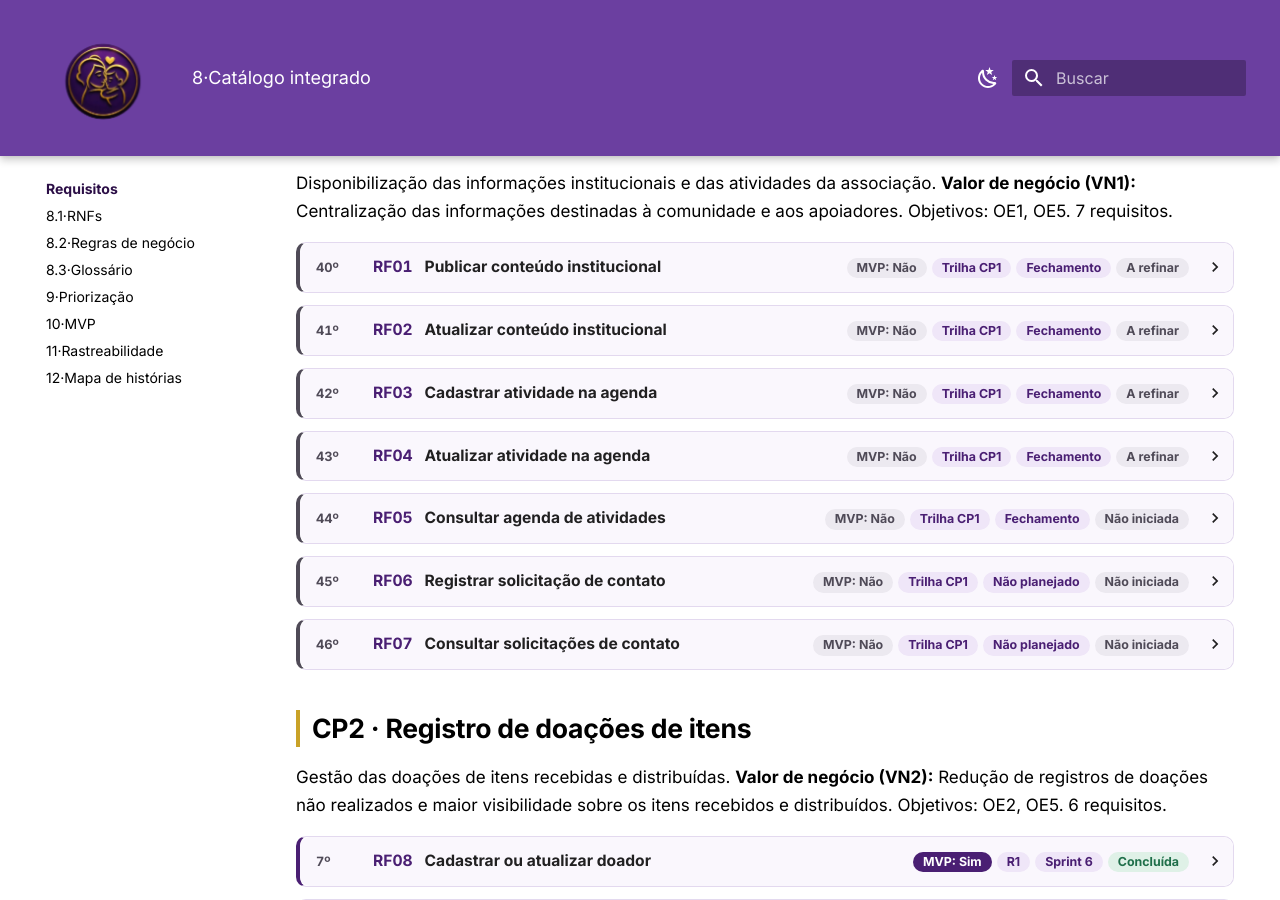
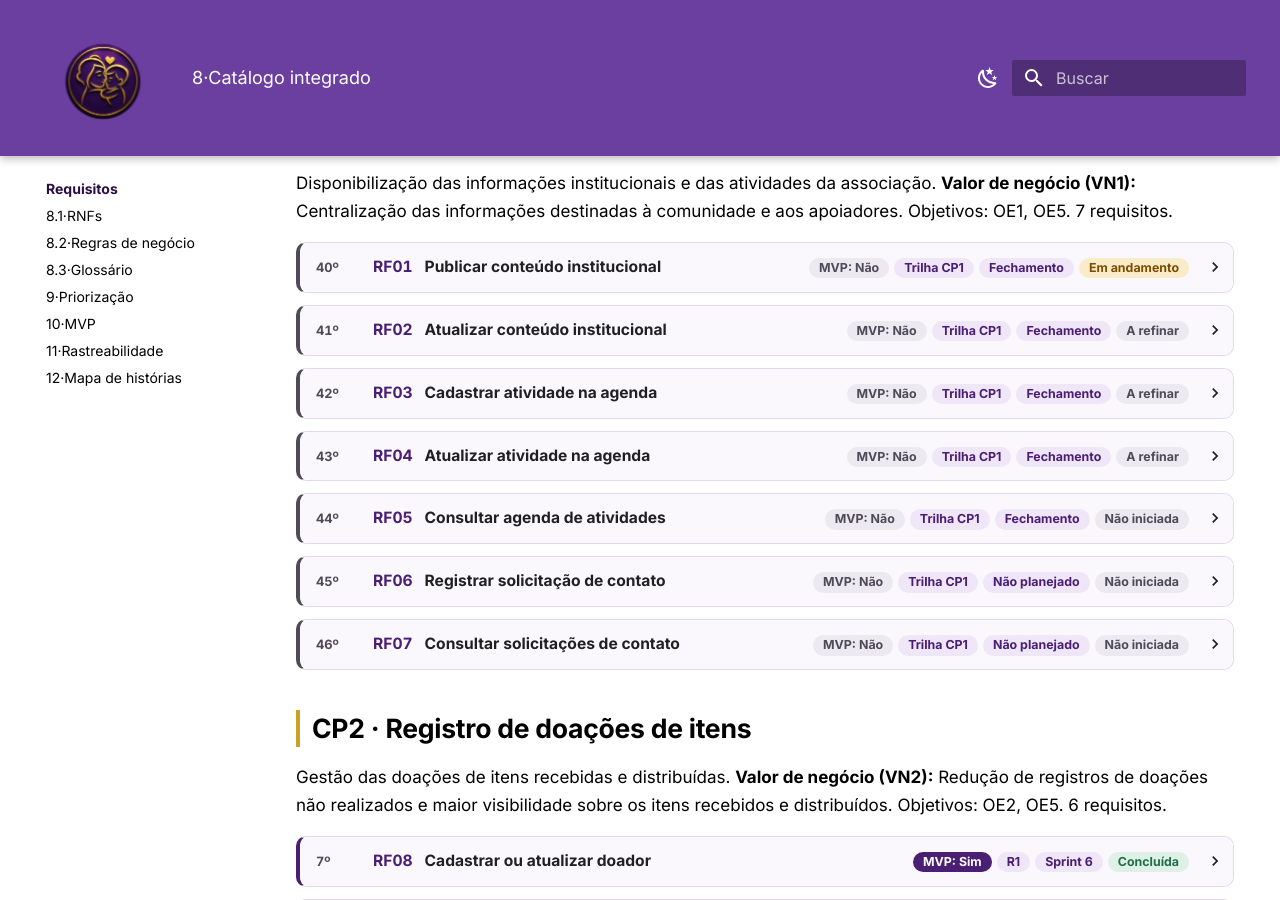
Before and after one commit to mdsreq-fga-unb/REQ-2026.2-T01-MaesGuerreiras, an MkDocs documentation site: the page built from docs/08-requisitos/index.md, in a window 1280 px wide and 900 px high, scrolled down 1204 px. Built offline with MkDocs 1.6.1 and Material for MkDocs 9.7.7, drawn with Linux system fonts in a browser that asks for light colours.

Commit message:
Atualiza a situação dos requisitos a partir das issues

```diff
--- a/docs/08-requisitos/index.md
+++ b/docs/08-requisitos/index.md
@@ -42,8 +42,8 @@ condições, critérios, prioridade, entrega, situação e evolução. As outras
 
 Disponibilização das informações institucionais e das atividades da associação. **Valor de negócio (VN1):** Centralização das informações destinadas à comunidade e aos apoiadores. Objetivos: OE1, OE5. 7 requisitos.
 
-<details class="ficha" id="rf01" data-cp="cp1" data-release="trilha-cp1" data-sprint="fechamento" data-mvp="nao" data-situacao="a-refinar" data-valor="2" data-esforco="2" data-ordem="40" data-perfis="coordenacao" markdown="1">
-<summary><span class="ficha__ordem" title="Posição na ordem do backlog">40º</span> <span class="ficha__id">RF01</span> <span class="ficha__nome">Publicar conteúdo institucional</span> <span class="ficha__chips"><span class="chip chip--mvp-nao">MVP: Não</span> <span class="chip">Trilha CP1</span> <span class="chip">Fechamento</span> <span class="chip chip--sit-a-refinar">A refinar</span></span></summary>
+<details class="ficha" id="rf01" data-cp="cp1" data-release="trilha-cp1" data-sprint="fechamento" data-mvp="nao" data-situacao="em-andamento" data-valor="2" data-esforco="2" data-ordem="40" data-perfis="coordenacao" markdown="1">
+<summary><span class="ficha__ordem" title="Posição na ordem do backlog">40º</span> <span class="ficha__id">RF01</span> <span class="ficha__nome">Publicar conteúdo institucional</span> <span class="ficha__chips"><span class="chip chip--mvp-nao">MVP: Não</span> <span class="chip">Trilha CP1</span> <span class="chip">Fechamento</span> <span class="chip chip--sit-em-andamento">Em andamento</span></span></summary>
 
 | Parte do registro | Informação |
 | :--- | :--- |
@@ -55,8 +55,8 @@ Disponibilização das informações institucionais e das atividades da associa
 | Critérios de aceitação | **CA-RF01-01:** A Coordenação consegue publicar o histórico, a missão, o endereço e as formas de contato da associação.<br>**CA-RF01-02:** As informações publicadas ficam disponíveis na área pública, sem exigir autenticação.<br>**CA-RF01-03:** O conteúdo apresentado na área pública corresponde ao que foi salvo pela Coordenação.<br>**CA-RF01-04:** Voluntário e Visitante não conseguem publicar conteúdo institucional, inclusive por acesso direto à operação.<br>Evidência prevista: Publicação de informações fictícias pela Coordenação, conferência pública sem autenticação e tentativas de publicação pelos perfis sem permissão. |
 | Priorização | Valor **2** (fonte: avaliação da cliente por requisito, planilha de priorização v2) · Esforço **2** · Risco: — · Posição **40** na ordem<br>**Valor (cliente):** Could have, critério: contribuição para os objetivos do projeto. «História, missão e endereço mudam raramente e já estão no Instagram. Uma página própria dá credibilidade a apoiadores e editais, mas não reduz nenhuma das dores levantadas (doação sem registro, dados isolados, chamada em papel).»<br>**Esforço (equipe):** esforço 2 · complexidade 2 · lacuna 2 → consolidado 2,0<br>**Leitura da matriz:** Entrega futura (valor 2 · esforço 2). Depois do MVP. |
 | Entrega | MVP: **não**, conforme a nova matriz (planilha v2) · Release **Trilha CP1** · **Fechamento** · Iceberg: Base |
-| Situação | A refinar |
-| Evolução | 27/10/2026 · Ordem ajustada: RF01 antes do RF13. ([MUD-006](../14-historico/index.md#mud-006))<br>29/10/2026 · Nova matriz, com o valor dado pela cliente por requisito (planilha v2): esforço 3 → 2. ([MUD-015](../14-historico/index.md#mud-015))<br>31/10/2026 · Releases e sprints alinhadas à nova matriz (opção 1): sprint 7 → Fechamento. ([MUD-018](../14-historico/index.md#mud-018))<br>26/11/2026 · Incluídos critérios de aceitação para os 23 RFs previstos para a Sprint 8 e o fechamento, com evidências previstas e pendências de definição identificadas. ([MUD-057](../14-historico/index.md#mud-057)) |
+| Situação | Em andamento |
+| Evolução | 27/10/2026 · Ordem ajustada: RF01 antes do RF13. ([MUD-006](../14-historico/index.md#mud-006))<br>29/10/2026 · Nova matriz, com o valor dado pela cliente por requisito (planilha v2): esforço 3 → 2. ([MUD-015](../14-historico/index.md#mud-015))<br>31/10/2026 · Releases e sprints alinhadas à nova matriz (opção 1): sprint 7 → Fechamento. ([MUD-018](../14-historico/index.md#mud-018))<br>26/11/2026 · Incluídos critérios de aceitação para os 23 RFs previstos para a Sprint 8 e o fechamento, com evidências previstas e pendências de definição identificadas. ([MUD-057](../14-historico/index.md#mud-057))<br>26/11/2026 · Situação: A refinar → Em andamento (issue #108). ([MUD-058](../14-historico/index.md#mud-058)) |
 
 </details>
 
```
Also changed, not shown: docs/14-historico/index.md (+1 -0 lines).
